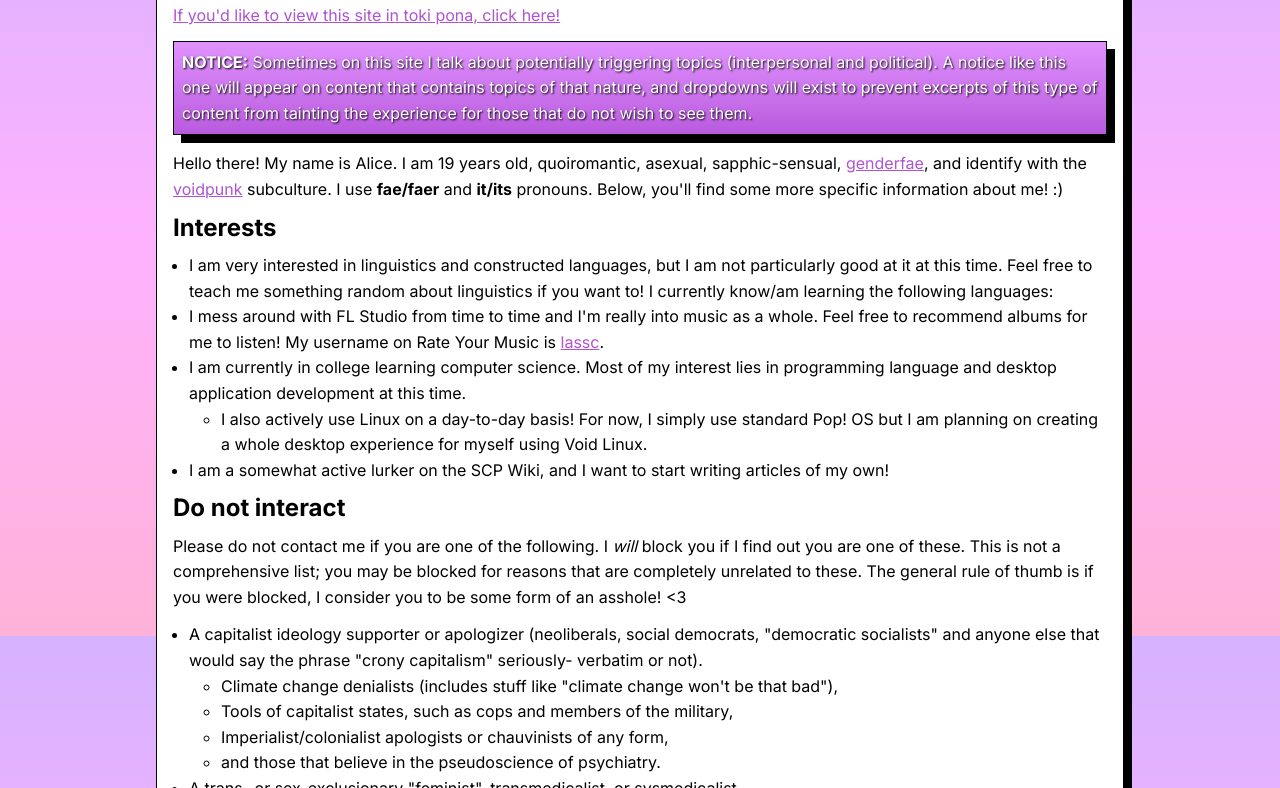
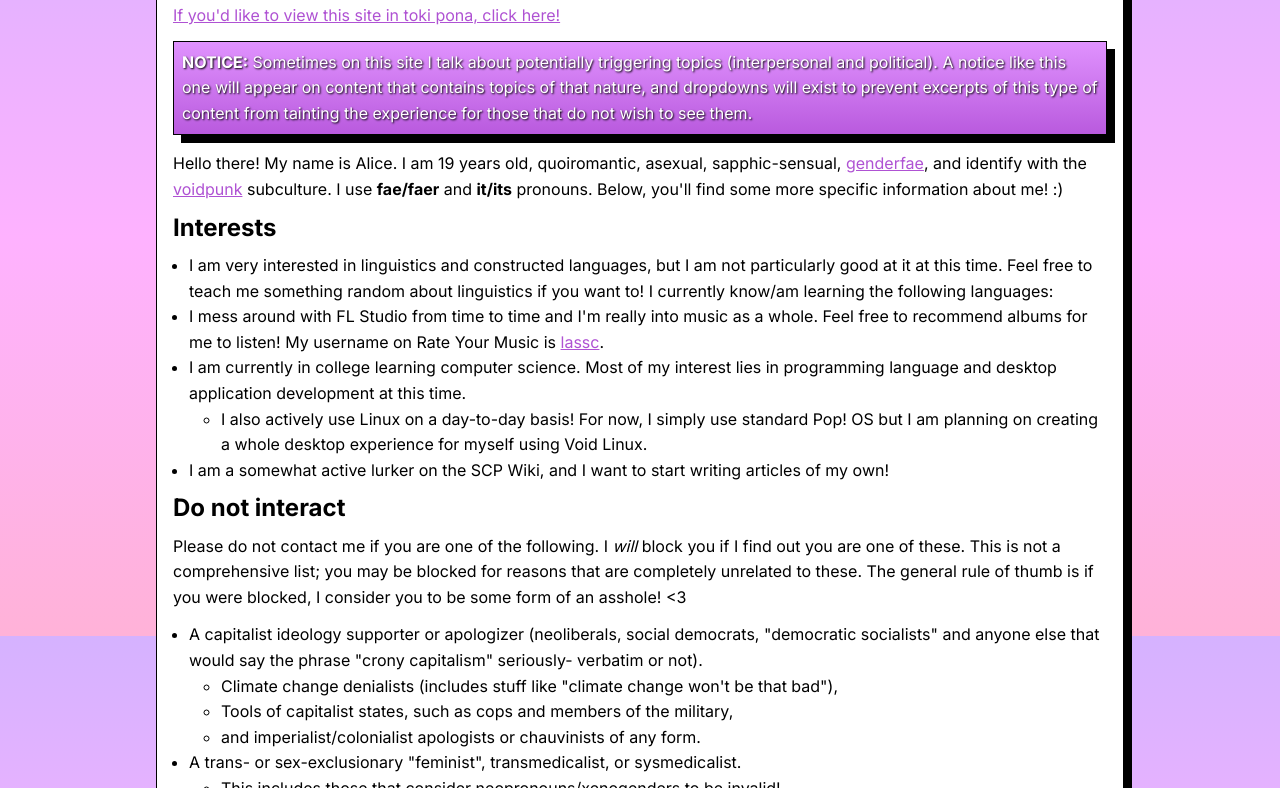
Before and after one commit to l4ssc/l4ssc.github.io, a plain HTML site: page index.html in a window 1280 px wide. Shown: the part 164-952 px from the top of the page. Drawn offline with Linux system fonts and the light colour scheme.

Commit message:
my opinion (sort of) changed on this

```diff
--- a/index.html
+++ b/index.html
@@ -59,8 +59,7 @@
                     <ul>
                         <li>Climate change denialists (includes stuff like "climate change won't be that bad"),</li>
                         <li>Tools of capitalist states, such as cops and members of the military,</li>
-                        <li>Imperialist/colonialist apologists or chauvinists of any form,</li>
-                        <li>and those that believe in the pseudoscience of psychiatry.</li>
+                        <li>and imperialist/colonialist apologists or chauvinists of any form.</li>
                     </ul>
                     <li>A trans- or sex-exclusionary "feminist", transmedicalist, or sysmedicalist.</li>
                     <ul>
```
